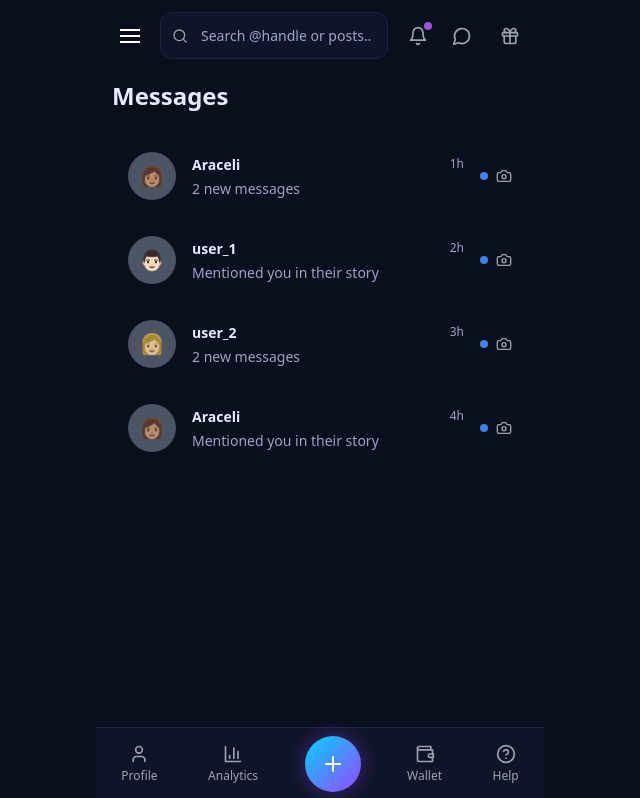
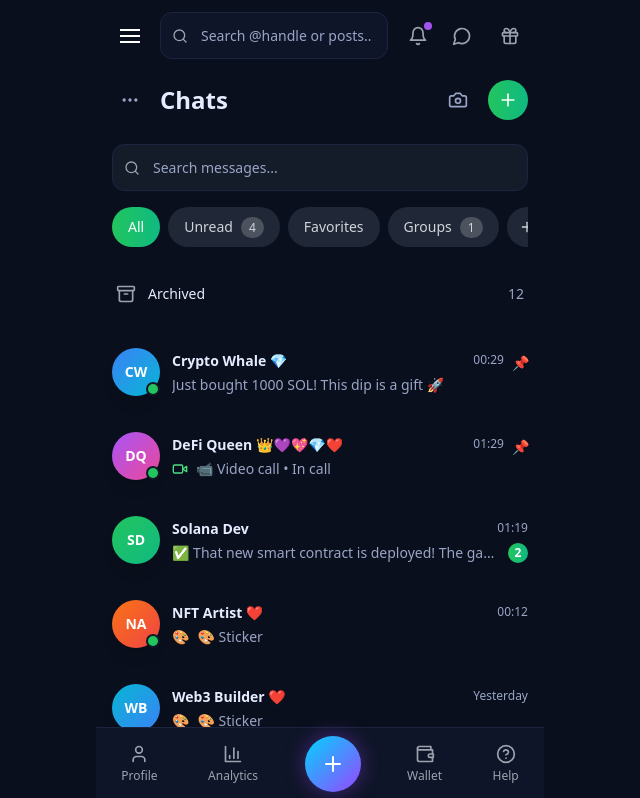
Before and after one commit to truckdriver-dev/wegramsep19, a React (Vite) app: page /messages in a window 1280 px wide. Shown: the top 798 px of the page, without its empty margins (320-960 px from the left). Built offline with nearby package versions, Linux system fonts and the light colour scheme; no server answers.

Commit message:
Redesign Messages page with Telegram-style layout and WEGRAM colors

```diff
--- a/src/pages/Messages.tsx
+++ b/src/pages/Messages.tsx
@@ -1,96 +1,310 @@
-import React from 'react';
-import { Camera } from 'lucide-react';
+import React, { useState } from 'react';
+import { Search, Camera, Plus, Archive, Video, Phone, MoreHorizontal } from 'lucide-react';
 
 interface Message {
   id: string;
   username: string;
+  displayName: string;
   avatar: string;
+  avatarColor: string;
   preview: string;
   time: string;
-  unread: boolean;
-  hasCamera?: boolean;
+  unread: number;
+  isOnline: boolean;
+  isPinned: boolean;
+  hasVideo?: boolean;
+  hasSticker?: boolean;
+  hasPhoto?: boolean;
+  isDeleted?: boolean;
+  isGroup?: boolean;
+  groupMembers?: number;
 }
+
+export const Messages: React.FC = () => {
+  const [activeFilter, setActiveFilter] = useState<'all' | 'unread' | 'favorites' | 'groups'>('all');
 
   const mockMessages: Message[] = [
     {
       id: '1',
-    username: 'Araceli',
-    avatar: '👩🏽',
-    preview: '2 new messages',
-    time: '1h',
-    unread: true,
-    hasCamera: true
+      username: '@crypto_whale',
+      displayName: 'Crypto Whale 💎',
+      avatar: 'CW',
+      avatarColor: 'bg-gradient-to-br from-blue-500 to-cyan-500',
+      preview: 'Just bought 1000 SOL! This dip is a gift 🚀',
+      time: '00:29',
+      unread: 0,
+      isOnline: true,
+      isPinned: true
     },
     {
       id: '2',
-    username: 'user_1',
-    avatar: '👨🏻',
-    preview: 'Mentioned you in their story',
-    time: '2h',
-    unread: true,
-    hasCamera: true
+      username: '@defi_queen',
+      displayName: 'DeFi Queen 👑💜💖💎❤️',
+      avatar: 'DQ',
+      avatarColor: 'bg-gradient-to-br from-purple-500 to-pink-500',
+      preview: '📹 Video call • In call',
+      time: '01:29',
+      unread: 0,
+      isOnline: true,
+      isPinned: true,
+      hasVideo: true
     },
     {
       id: '3',
-    username: 'user_2',
-    avatar: '👩🏼',
-    preview: '2 new messages',
-    time: '3h',
-    unread: true,
-    hasCamera: true
+      username: '@solana_dev',
+      displayName: 'Solana Dev',
+      avatar: 'SD',
+      avatarColor: 'bg-gradient-to-br from-green-500 to-emerald-500',
+      preview: '✅ That new smart contract is deployed! The gas fees are so low compared to Ethereum...',
+      time: '01:19',
+      unread: 2,
+      isOnline: false,
+      isPinned: false
     },
     {
       id: '4',
-    username: 'Araceli',
-    avatar: '👩🏽',
-    preview: 'Mentioned you in their story',
-    time: '4h',
-    unread: true,
-    hasCamera: true
+      username: '@nft_artist',
+      displayName: 'NFT Artist ❤️',
+      avatar: 'NA',
+      avatarColor: 'bg-gradient-to-br from-orange-500 to-red-500',
+      preview: '🎨 Sticker',
+      time: '00:12',
+      unread: 0,
+      isOnline: true,
+      isPinned: false,
+      hasSticker: true
+    },
+    {
+      id: '5',
+      username: '@web3_builder',
+      displayName: 'Web3 Builder ❤️',
+      avatar: 'WB',
+      avatarColor: 'bg-gradient-to-br from-cyan-500 to-blue-500',
+      preview: '🎨 Sticker',
+      time: 'Yesterday',
+      unread: 0,
+      isOnline: false,
+      isPinned: false,
+      hasSticker: true
+    },
+    {
+      id: '6',
+      username: '@wegram_community',
+      displayName: 'WEGRAM Community Group',
+      avatar: 'WC',
+      avatarColor: 'bg-gradient-to-br from-purple-600 to-purple-800',
+      preview: '+234 new members joined using invite link.',
+      time: 'Yesterday',
+      unread: 7,
+      isOnline: false,
+      isPinned: false,
+      isGroup: true,
+      groupMembers: 1247
+    },
+    {
+      id: '7',
+      username: '@dao_governance',
+      displayName: 'DAO GOVERNANCE CHAT',
+      avatar: 'DG',
+      avatarColor: 'bg-gradient-to-br from-yellow-500 to-orange-500',
+      preview: 'Proposal #42: 📷 Photo',
+      time: 'Yesterday',
+      unread: 0,
+      isOnline: false,
+      isPinned: false,
+      hasPhoto: true,
+      isGroup: true,
+      groupMembers: 892
+    },
+    {
+      id: '8',
+      username: '@trading_bot',
+      displayName: 'Trading Bot',
+      avatar: 'TB',
+      avatarColor: 'bg-gradient-to-br from-red-500 to-pink-500',
+      preview: '🗑️ You deleted this message.',
+      time: 'Yesterday',
+      unread: 0,
+      isOnline: false,
+      isPinned: false,
+      isDeleted: true
+    },
+    {
+      id: '9',
+      username: '@yield_farmer',
+      displayName: 'Yield Farmer 😭❤️',
+      avatar: 'YF',
+      avatarColor: 'bg-gradient-to-br from-green-600 to-lime-500',
+      preview: 'GM! Ready for another day of farming? 🌾',
+      time: 'Yesterday',
+      unread: 0,
+      isOnline: true,
+      isPinned: false
     }
   ];
 
-export const Messages: React.FC = () => {
+  const filters = [
+    { id: 'all', label: 'All', count: 0 },
+    { id: 'unread', label: 'Unread', count: 4 },
+    { id: 'favorites', label: 'Favorites', count: 0 },
+    { id: 'groups', label: 'Groups', count: 1 }
+  ];
+
+  const filteredMessages = mockMessages.filter(message => {
+    switch (activeFilter) {
+      case 'unread':
+        return message.unread > 0;
+      case 'favorites':
+        return message.isPinned;
+      case 'groups':
+        return message.isGroup;
+      default:
+        return true;
+    }
+  });
+
+  const totalUnread = mockMessages.reduce((sum, msg) => sum + msg.unread, 0);
+  const archivedCount = 12;
+
   return (
-    <div className="max-w-md mx-auto px-4 pt-20 pb-24">
-      <div className="mb-6">
-        <h1 className="text-2xl font-bold text-primary mb-2">Messages</h1>
+    <div className="max-w-md mx-auto pt-20 pb-24" style={{ backgroundColor: 'var(--bg)', minHeight: '100vh' }}>
+      {/* Header */}
+      <div className="px-4 pb-4">
+        <div className="flex items-center justify-between mb-6">
+          <div className="flex items-center gap-3">
+            <button className="p-2 hover:bg-gray-700 rounded-lg transition-colors">
+              <MoreHorizontal className="w-5 h-5 text-secondary" />
+            </button>
+            <h1 className="text-2xl font-bold text-primary">Chats</h1>
+          </div>
+          <div className="flex items-center gap-3">
+            <button className="p-2 hover:bg-gray-700 rounded-lg transition-colors">
+              <Camera className="w-5 h-5 text-secondary" />
+            </button>
+            <button className="w-10 h-10 rounded-full bg-gradient-to-r from-green-500 to-emerald-500 flex items-center justify-center hover:scale-105 transition-transform">
+              <Plus className="w-5 h-5 text-white" />
+            </button>
+          </div>
         </div>
 
+        {/* Search Bar */}
+        <div className="relative mb-4">
+          <Search className="absolute left-3 top-1/2 transform -translate-y-1/2 text-gray-400 w-4 h-4" />
+          <input
+            type="text"
+            placeholder="Search messages..."
+            className="input pl-10 pr-4 bg-gray-800 bg-opacity-50"
+          />
+        </div>
+
+        {/* Filter Tabs */}
+        <div className="flex gap-2 mb-4 overflow-x-auto pb-2 scrollbar-hide">
+          {filters.map((filter) => (
+            <button
+              key={filter.id}
+              onClick={() => setActiveFilter(filter.id as any)}
+              className={`px-4 py-2 rounded-full text-sm font-medium transition-colors whitespace-nowrap flex-shrink-0 min-w-fit ${
+                activeFilter === filter.id
+                  ? 'bg-gradient-to-r from-green-500 to-emerald-500 text-white'
+                  : 'bg-gray-700 bg-opacity-50 text-gray-300 hover:bg-gray-600'
+              }`}
+            >
+              {filter.label}
+              {filter.count > 0 && (
+                <span className="ml-2 px-2 py-0.5 bg-white bg-opacity-20 rounded-full text-xs">
+                  {filter.count}
+                </span>
+              )}
+            </button>
+          ))}
+          <button className="w-10 h-10 rounded-full bg-gray-700 bg-opacity-50 flex items-center justify-center hover:bg-gray-600 transition-colors flex-shrink-0">
+            <Plus className="w-4 h-4 text-gray-300" />
+          </button>
+        </div>
+
+        {/* Archived */}
+        <div className="flex items-center justify-between py-3 px-1 hover:bg-gray-800 hover:bg-opacity-30 rounded-lg transition-colors cursor-pointer">
+          <div className="flex items-center gap-3">
+            <Archive className="w-5 h-5 text-gray-400" />
+            <span className="text-primary font-medium">Archived</span>
+          </div>
+          <span className="text-secondary text-sm">{archivedCount}</span>
+        </div>
+      </div>
+
+      {/* Messages List */}
       <div className="space-y-1">
-        {mockMessages.map((message) => (
+        {filteredMessages.map((message) => (
           <div
             key={message.id}
-            className="flex items-center gap-4 p-4 hover:bg-gray-800 hover:bg-opacity-30 rounded-lg transition-colors cursor-pointer"
+            className="flex items-center gap-3 p-4 hover:bg-gray-800 hover:bg-opacity-30 transition-colors cursor-pointer relative"
           >
             {/* Avatar */}
-            <div className="relative">
-              <div className="w-12 h-12 rounded-full bg-gray-600 flex items-center justify-center text-xl">
+            <div className="relative flex-shrink-0">
+              <div className={`w-12 h-12 rounded-full ${message.avatarColor} flex items-center justify-center text-white font-bold text-sm shadow-lg`}>
                 {message.avatar}
               </div>
+              {message.isOnline && (
+                <div className="absolute bottom-0 right-0 w-3.5 h-3.5 bg-green-500 rounded-full border-2 border-gray-900"></div>
+              )}
             </div>
 
             {/* Message Content */}
             <div className="flex-1 min-w-0">
               <div className="flex items-center justify-between mb-1">
-                <h3 className="font-semibold text-primary truncate">{message.username}</h3>
+                <h3 className="font-semibold text-primary truncate pr-2">{message.displayName}</h3>
+                <div className="flex items-center gap-2 flex-shrink-0">
                   <span className="text-xs text-secondary">{message.time}</span>
+                  {message.isPinned && (
+                    <div className="w-4 h-4 text-gray-400">📌</div>
+                  )}
                 </div>
-              <p className="text-sm text-secondary truncate">{message.preview}</p>
               </div>
-
-            {/* Right side indicators */}
-            <div className="flex items-center gap-2">
-              {message.unread && (
-                <div className="w-2 h-2 bg-blue-500 rounded-full"></div>
+              <div className="flex items-center justify-between">
+                <div className="flex items-center gap-2 flex-1 min-w-0">
+                  {message.hasVideo && (
+                    <Video className="w-4 h-4 text-green-400 flex-shrink-0" />
                   )}
-              {message.hasCamera && (
-                <Camera className="w-4 h-4 text-gray-400" />
+                  {message.hasSticker && (
+                    <span className="text-sm flex-shrink-0">🎨</span>
+                  )}
+                  {message.hasPhoto && (
+                    <Camera className="w-4 h-4 text-blue-400 flex-shrink-0" />
+                  )}
+                  <p className={`text-sm truncate ${message.isDeleted ? 'text-gray-500 italic' : 'text-secondary'}`}>
+                    {message.preview}
+                  </p>
+                </div>
+                {message.unread > 0 && (
+                  <div className="w-5 h-5 bg-gradient-to-r from-green-500 to-emerald-500 rounded-full flex items-center justify-center flex-shrink-0 ml-2">
+                    <span className="text-white text-xs font-bold">{message.unread}</span>
+                  </div>
+                )}
+              </div>
+              {message.isGroup && message.groupMembers && (
+                <div className="flex items-center gap-1 mt-1">
+                  <span className="text-xs text-gray-500">{message.groupMembers.toLocaleString()} members</span>
+                </div>
               )}
             </div>
           </div>
         ))}
       </div>
+
+      {/* Empty State */}
+      {filteredMessages.length === 0 && (
+        <div className="text-center py-12 px-4">
+          <div className="w-16 h-16 rounded-full bg-gray-700 bg-opacity-50 flex items-center justify-center mx-auto mb-4">
+            <Search className="w-8 h-8 text-gray-500" />
+          </div>
+          <h3 className="text-primary font-semibold mb-2">No messages found</h3>
+          <p className="text-secondary text-sm">
+            {activeFilter === 'unread' && 'No unread messages'}
+            {activeFilter === 'favorites' && 'No favorite chats'}
+            {activeFilter === 'groups' && 'No group chats'}
+          </p>
+        </div>
+      )}
     </div>
   );
 };
```
Lines whose indentation alone changed are shown as unchanged.
